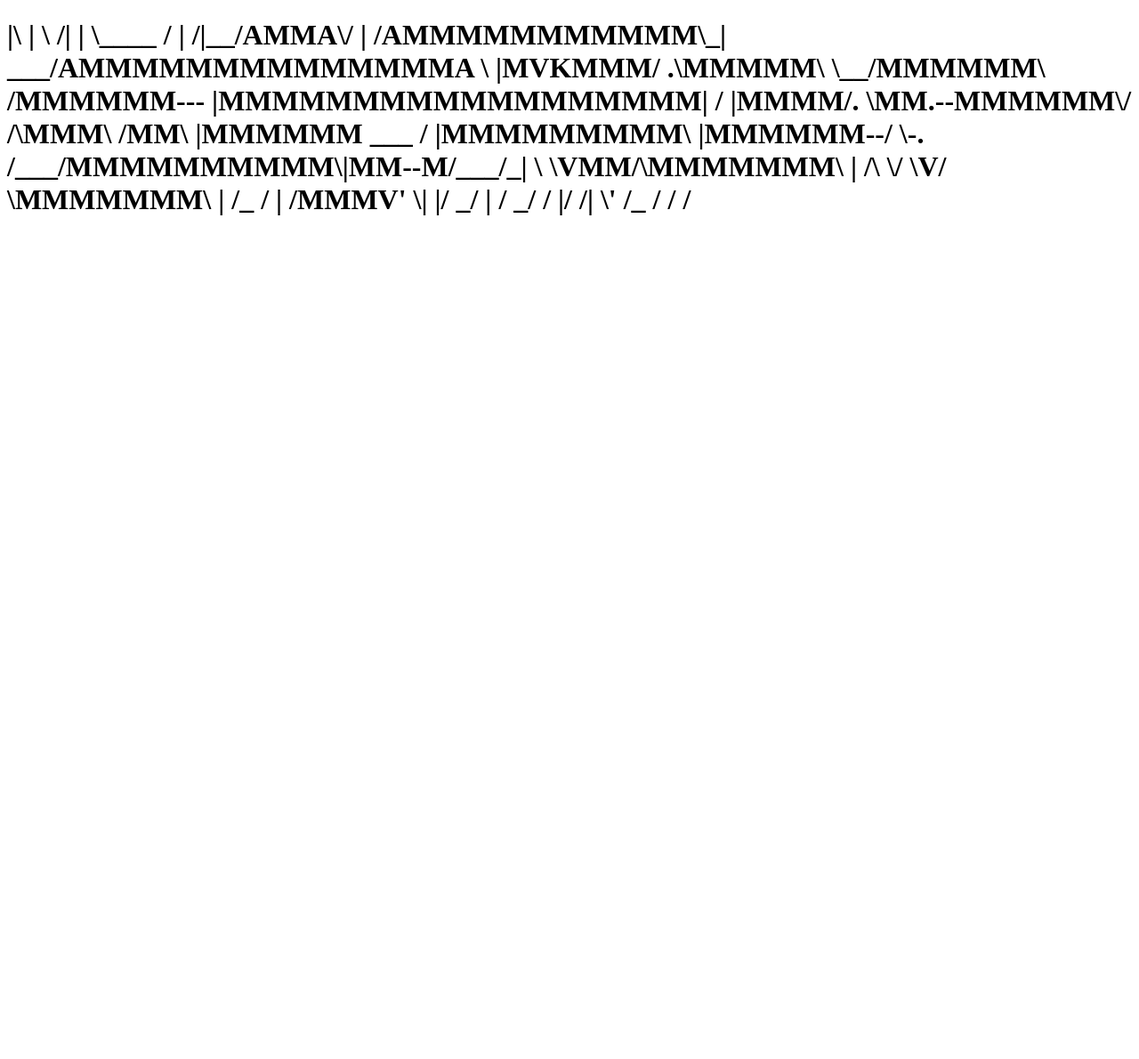
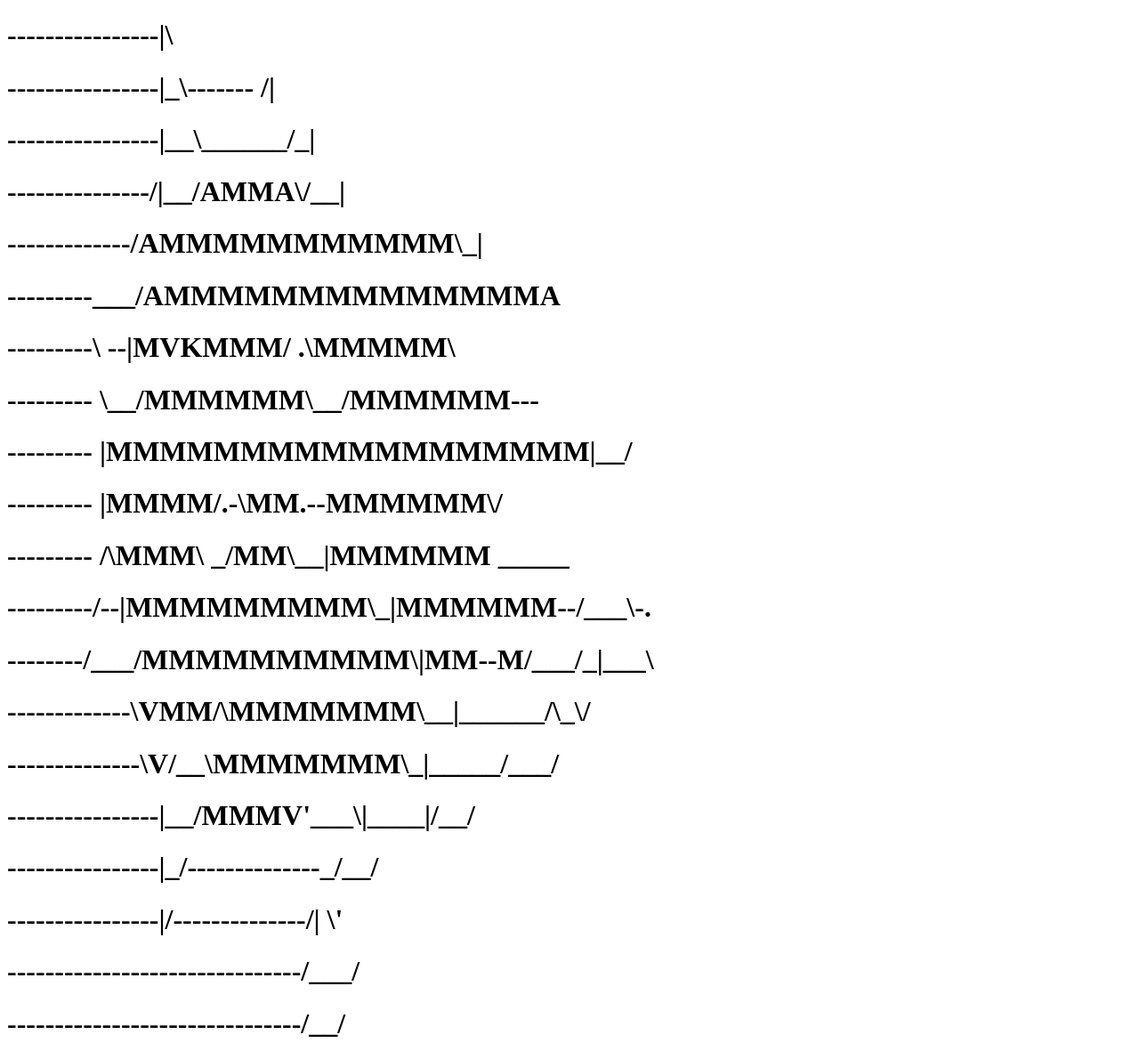
Before and after one commit to EpicApex/terraform-aws-webserver-nginx-jenkins, a plain HTML site: page webserver-deployment/index.html in a window 1280 px wide. Shown: the whole page at 89% size. Before the commit the page ends 800 px from the top, so only its background shows below. Drawn offline with Linux system fonts and the light colour scheme.

Commit message:
the real sulfuras

```diff
--- a/webserver-deployment/index.html
+++ b/webserver-deployment/index.html
@@ -7,10 +7,26 @@
 </head>
 
 <body>
-    <h1>
-        |\ | \ /| | \____ / | /|__/AMMA\/ | /AMMMMMMMMMMM\_| ___/AMMMMMMMMMMMMMMA \ |MVKMMM/ .\MMMMM\ \__/MMMMMM\ /MMMMMM--- |MMMMMMMMMMMMMMMMMM| / |MMMM/. \MM.--MMMMMM\/ /\MMM\ /MM\ |MMMMMM ___ / |MMMMMMMMM\ |MMMMMM--/ \-. /___/MMMMMMMMMM\|MM--M/___/_| \ \VMM/\MMMMMMM\
-        | /\ \/ \V/ \MMMMMMM\ | /_ / | /MMMV' \| |/ _/ | / _/ / |/ /| \' /_ / / /
-    </h1>
+    <h1>----------------|\ </h1>
+    <h1>----------------|_\------- /| </h1>
+    <h1>----------------|__\______/_| </h1>
+    <h1>---------------/|__/AMMA\/__| </h1>
+    <h1>-------------/AMMMMMMMMMMM\_| </h1>
+    <h1>---------___/AMMMMMMMMMMMMMMA </h1>
+    <h1>---------\ --|MVKMMM/ .\MMMMM\ </h1>
+    <h1>--------- \__/MMMMMM\__/MMMMMM--- </h1>
+    <h1>--------- |MMMMMMMMMMMMMMMMMM|__/ </h1>
+    <h1>--------- |MMMM/.-\MM.--MMMMMM\/ </h1>
+    <h1>--------- /\MMM\ _/MM\__|MMMMMM _____ </h1>
+    <h1>---------/--|MMMMMMMMM\_|MMMMMM--/___\-. </h1>
+    <h1>--------/___/MMMMMMMMMM\|MM--M/___/_|___\ </h1>
+    <h1>-------------\VMM/\MMMMMMM\__|______/\_\/ </h1>
+    <h1>--------------\V/__\MMMMMMM\_|_____/___/ </h1>
+    <h1>----------------|__/MMMV'___\|____|/__/ </h1>
+    <h1>----------------|_/--------------_/__/ </h1>
+    <h1>----------------|/--------------/| \' </h1>
+    <h1>-------------------------------/___/ </h1>
+    <h1>-------------------------------/__/ </h1>
 </body>
 
 </html>
```
